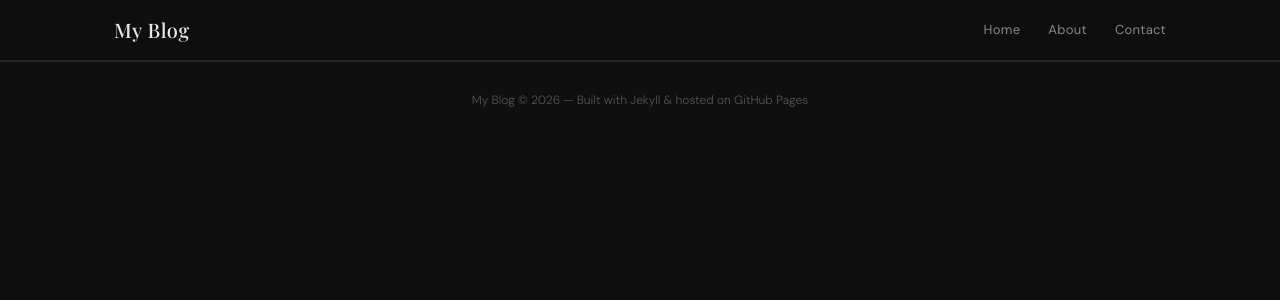
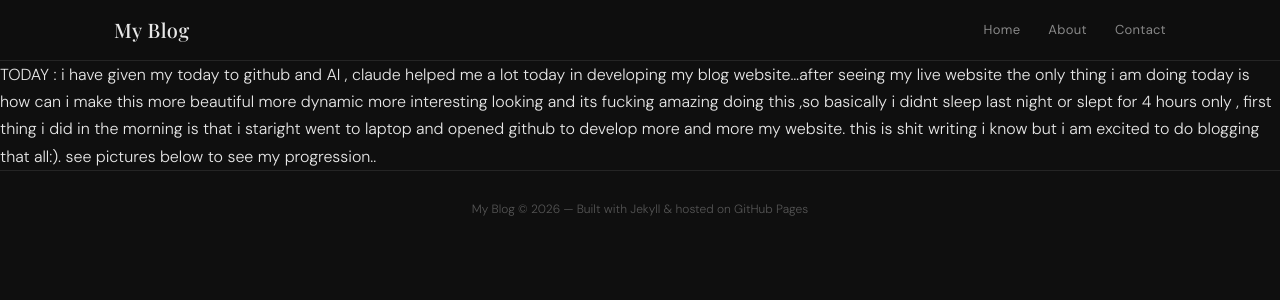
Before and after one commit to limbahubgit/limbahubgit.github.io, a Jekyll site: the page built from _posts/2026-04-05-today.md, in a window 1280 px wide. Shown: the top 300 px of the page. Built offline with Jekyll 4.4.1, drawn with Linux system fonts in a browser that asks for light colours.

Commit message:
Update 2026-04-05-today.md

```diff
--- a/_posts/2026-04-05-today.md
+++ b/_posts/2026-04-05-today.md
@@ -4,3 +4,5 @@ title: "today"
 date: 2026-04-05
 category: today
 ---
+
+TODAY : i have given my today to github and AI , claude helped me a lot today in developing my blog website...after seeing my live website the only thing i am doing today is how can i make this more beautiful more dynamic more interesting looking and its fucking amazing doing this ,so basically i didnt sleep last night or slept for 4 hours only , first thing i did in the morning is that i staright went to laptop and opened github to develop more and more my website. this is shit writing i know but i am excited to do blogging that all:). see pictures below to see my progression..
```
